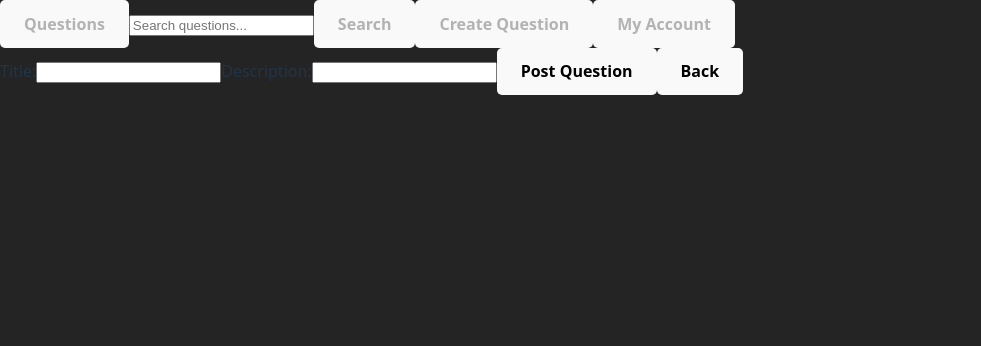
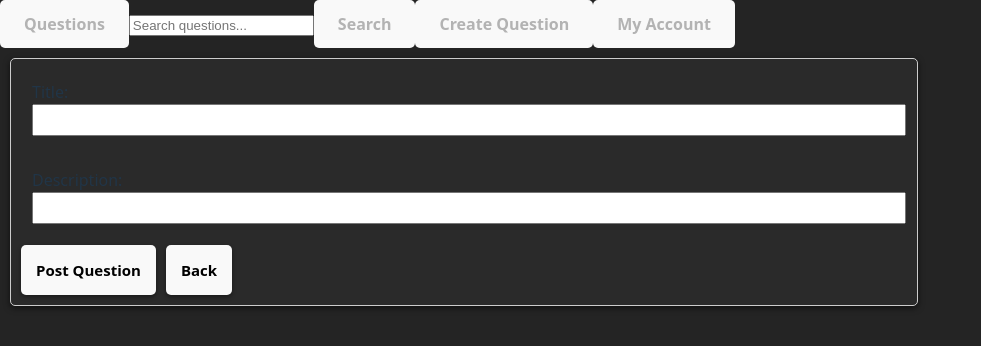
Before and after one commit to szabodorka/terraform-eks-fullstack-app, a React (Vite) app in the folder frontend/askmate-frontend/: page /u/create in a window 1280 px wide. Shown: the top 346 px of the page, without its empty margins (0-981 px from the left). Built offline with nearby package versions, Linux system fonts and the light colour scheme.

Commit message:
updated QuestionCreator to accomodate css design

```diff
--- a/frontend/askmate-frontend/src/pages/QuestionCreator/QuestionCreator.jsx
+++ b/frontend/askmate-frontend/src/pages/QuestionCreator/QuestionCreator.jsx
@@ -1,6 +1,7 @@
 import { useState } from "react";
 import { useNavigate } from "react-router-dom";
 import Error from "../../components/Error/Error";
+import "./QuestionCreator.css"
 
 function QuestionCreator() {
     const [title, setTitle] = useState("");
@@ -44,16 +45,20 @@ function QuestionCreator() {
             {error && <Error errorMessage={error} />}
             <div className="questionCreator">
                 <form onSubmit={handleSubmit}>
+                    <div className="questionForm">
                         <label>
                             Title:
                             <input type="text" onChange={(e) => setTitle(e.target.value)} />
                         </label>
+                    </div>
+                    <div className="questionForm">
                         <label>
                             Description:
                             <input type="text" onChange={(e) => setDescription(e.target.value)} />
                         </label>
-                    <button type="submit">Post Question</button>
-                    <button type="button" onClick={() => navigate("/u/questions")}>
+                    </div>
+                    <button className="buttons" type="submit">Post Question</button>
+                    <button className="buttons" type="button" onClick={() => navigate("/u/questions")}>
                         Back
                     </button>
                 </form>
```
Lines whose indentation alone changed are shown as unchanged.
